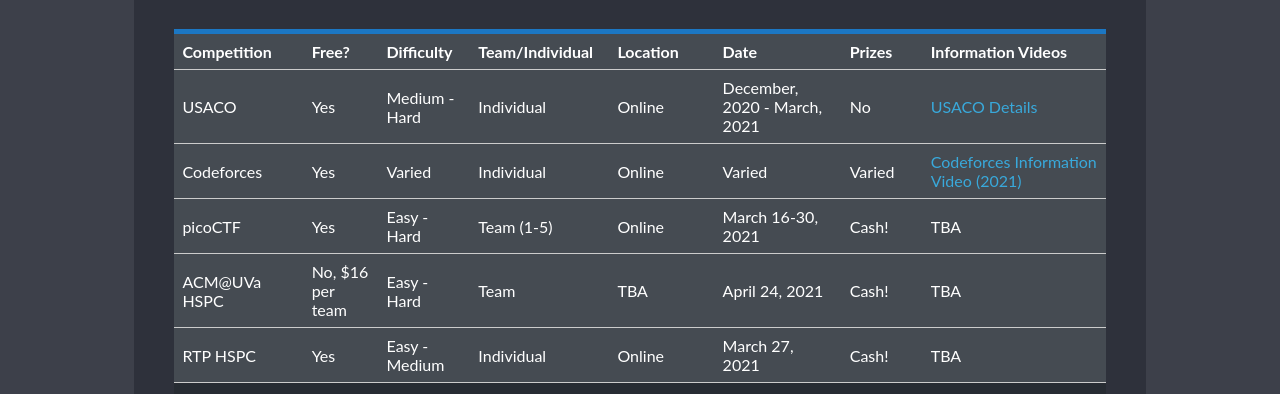
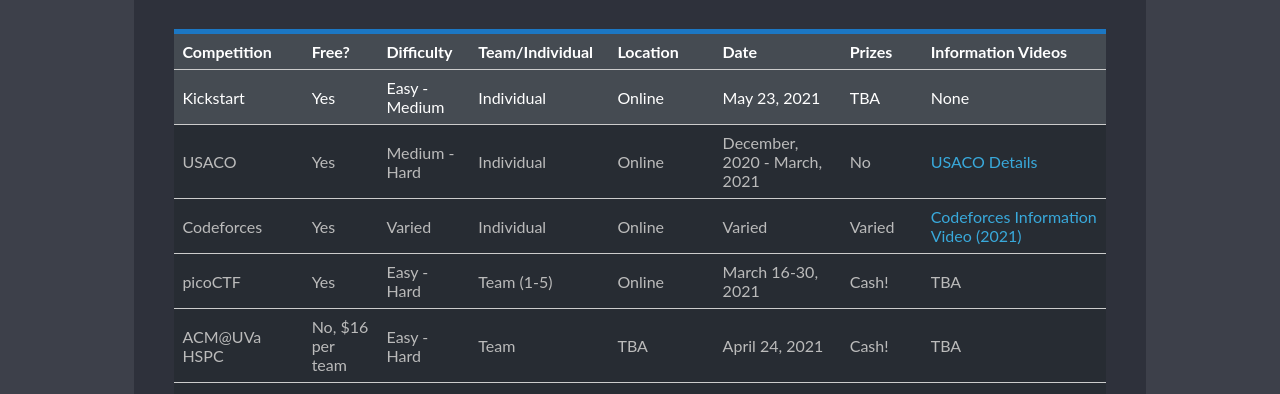
Before and after one commit to PCHS-Programming-Club/pchs-programming-club.github.io, a plain HTML site: page pcprog/comps.html in a window 1280 px wide. Shown: the part 388-782 px from the top of the page. Drawn offline with Linux system fonts and the light colour scheme.

Commit message:
Update competitions table

```diff
--- a/pcprog/comps.html
+++ b/pcprog/comps.html
@@ -54,7 +54,17 @@
     	    <th>Prizes</th>
           <th>Information Videos</th>
     	  </tr>
-    	  <tr>
+        <tr>
+            <td>Kickstart</td>
+            <td>Yes</td>
+            <td>Easy - Medium</td>
+            <td>Individual</td>
+            <td>Online</td>
+            <td>May 23, 2021</td>
+            <td>TBA</td>
+            <td>None</td>
+        </tr>
+    	  <tr class="cancelled">
       	    <td>USACO</td>
       	    <td>Yes</td>
       	    <td>Medium - Hard</td>
@@ -74,7 +84,7 @@
       	    <td>Cash!</td>
     	  </tr> -->
 
-        <tr>
+        <tr class="cancelled">
             <td>Codeforces</td>
             <td>Yes</td>
             <td>Varied</td>
@@ -84,7 +94,7 @@
             <td>Varied</td>
             <td><a href="https://youtu.be/_-Prwdv85lM" target="_blank">Codeforces Information Video (2021)</a></td>
         </tr>
-        <tr>
+        <tr class="cancelled">
             <td>picoCTF</td>
             <td>Yes</td>
             <td>Easy - Hard</td>
@@ -94,7 +104,7 @@
             <td>Cash!</td>
             <td>TBA</td>
         </tr>
-        <tr>
+        <tr class="cancelled">
             <td>ACM@UVa HSPC</td>
             <td>No, $16 per team</td>
             <td>Easy - Hard</td>
@@ -104,7 +114,7 @@
             <td>Cash!</td>
             <td>TBA</td>
         </tr>
-        <tr>
+        <tr class="cancelled">
             <td>RTP HSPC</td>
             <td>Yes</td>
             <td>Easy - Medium</td>
```
